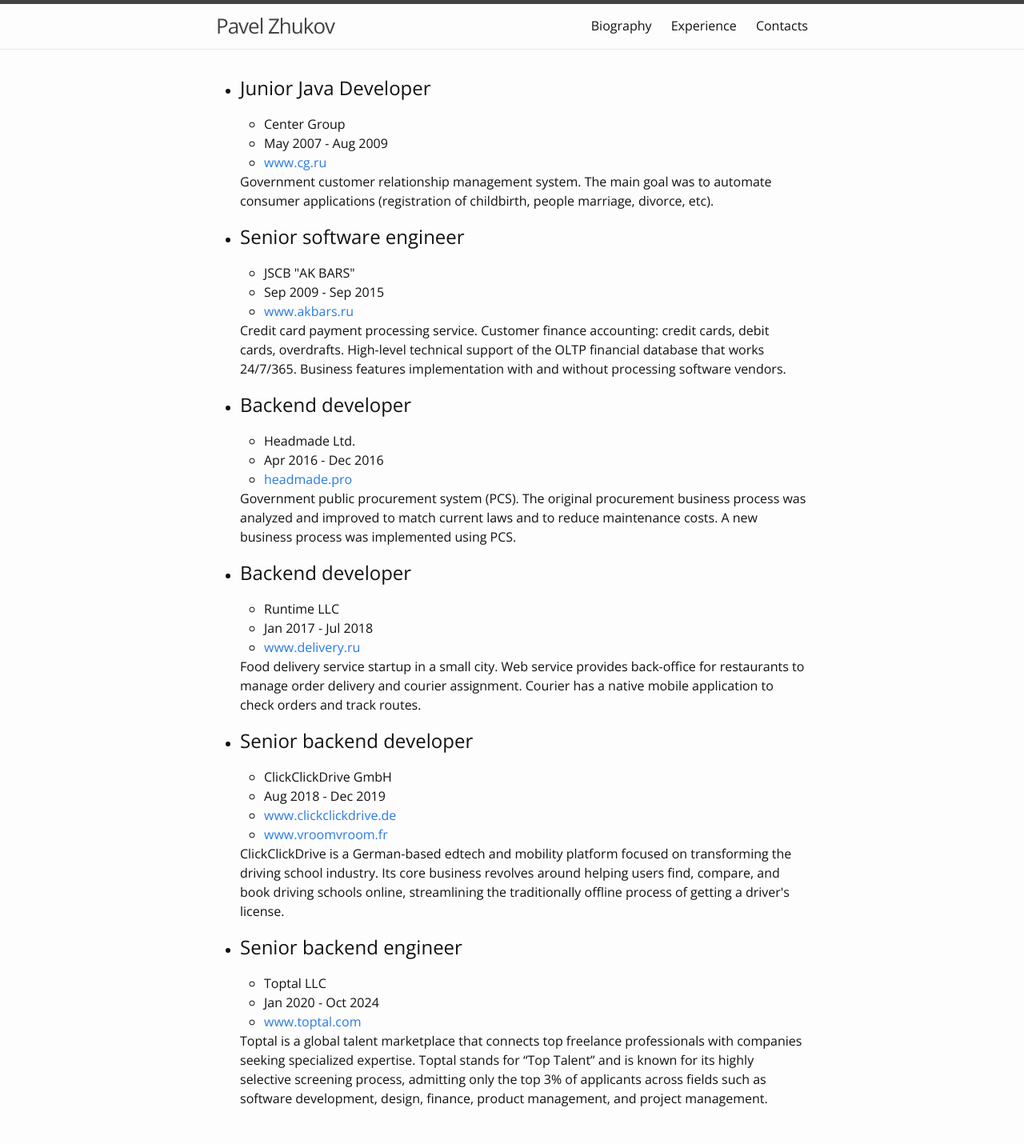
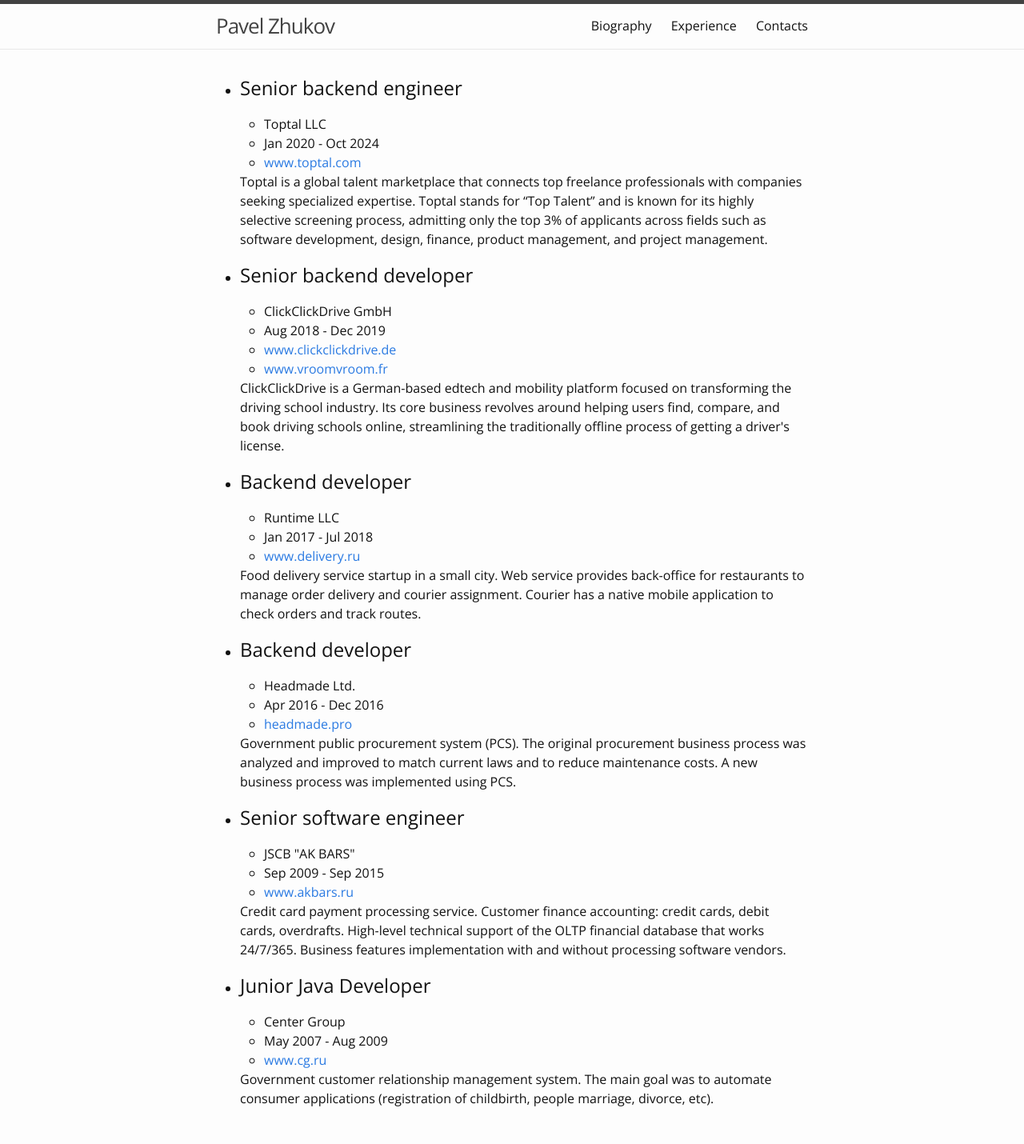
Before and after one commit to zhukovpe/zhukovpe.github.io, a Jekyll site: the page built from experience.html, in a window 1280 px wide. Shown: the whole page at 80% size. Built offline with Jekyll 4.4.1, drawn with Linux system fonts in a browser that asks for light colours.

Commit message:
Revert "Reverse sort order"
This reverts commit b337ca490c4a64c8402196d152497f0276e5eb87.

```diff
--- a/_config.yml
+++ b/_config.yml
@@ -55,9 +55,9 @@
   experiences:
     collections_dir: _experiences
     order:
+      - 2020_01.md
+      - 2018_08.md
+      - 2017_01.md
+      - 2016_04.md
+      - 2009_09.md
       - 2007_05.md
-      - 2009_09.md
-      - 2016_04.md
-      - 2017_01.md
-      - 2018_08.md
-      - 2020_01.md
```
